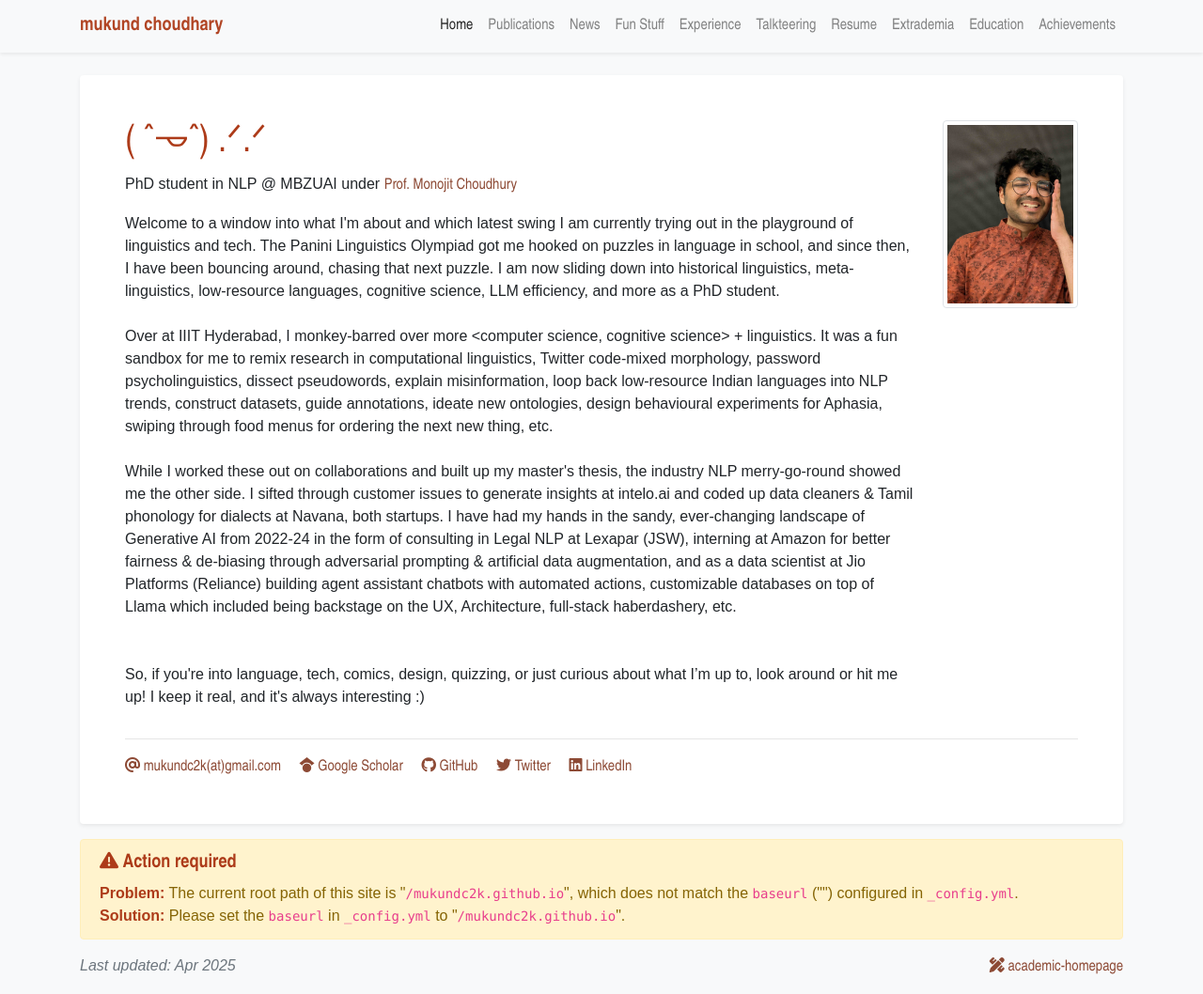
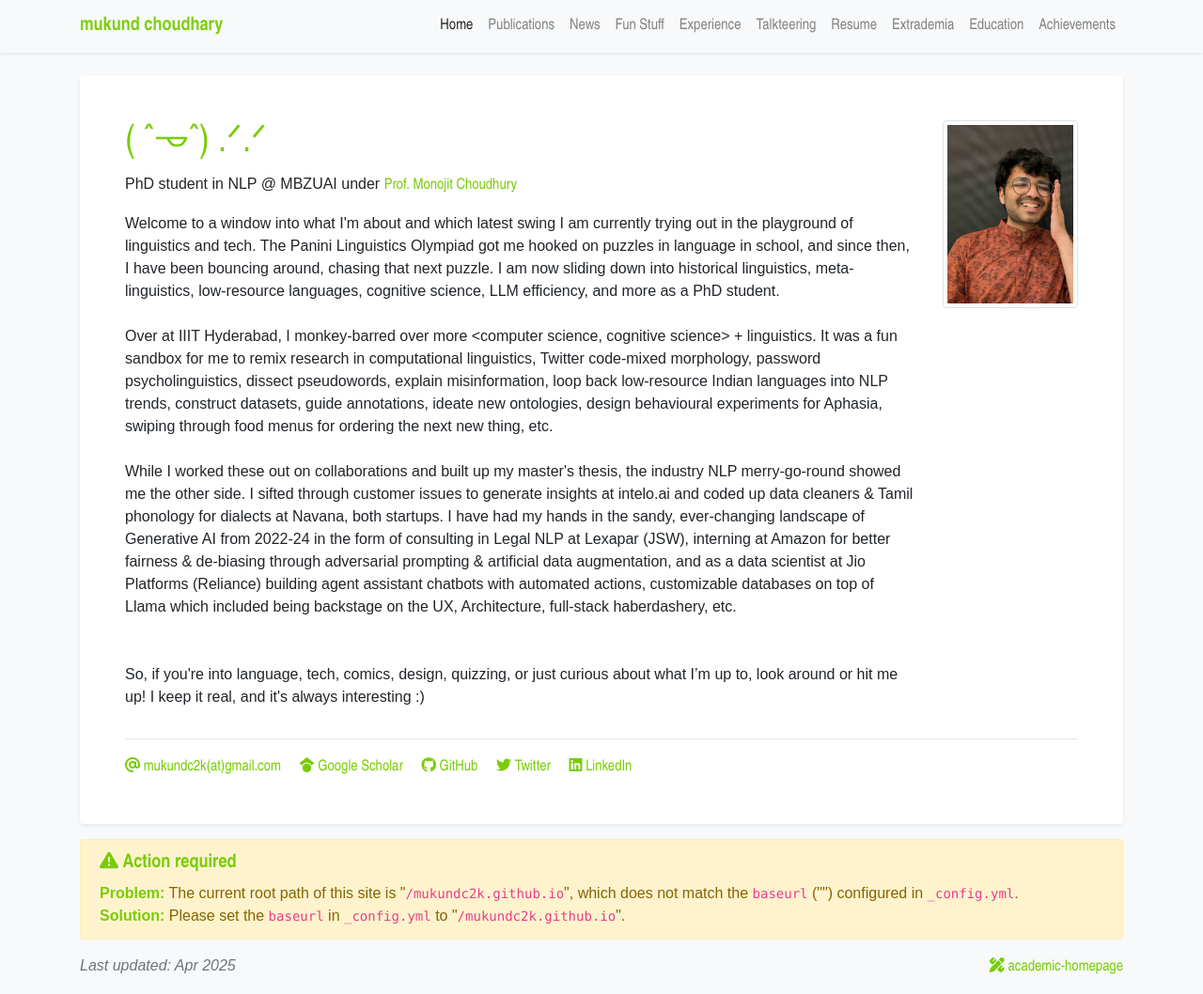
Before and after one commit to mukundc2k/mukundc2k.github.io, a Jekyll site: the page built from index.html, in a window 1280 px wide and 1058 px high. Shown: the whole window at 94% size. Built offline with Jekyll 4.4.1, drawn with Linux system fonts in a browser that asks for light colours; a style sheet for code colours, icons or effects is not loaded.

Commit message:
Update global.css

```diff
--- a/assets/css/global.css
+++ b/assets/css/global.css
@@ -10,7 +10,7 @@ h1, h2, h3, h4, h5, h6,
 .h1, .h2, .h3, .h4, .h5, .h6 {
     font-family: 'Arial Narrow', Arial, sans-serif;
     font-weight: 700;
-    color: #AD3B19;
+    color: #78CC04;
 }
 
 .text-profile-position {
@@ -25,12 +25,12 @@ h1, h2, h3, h4, h5, h6,
 .navbar {
     font-family: 'Arial Narrow', Arial, sans-serif;
     opacity: 0.95;
-    color: #AD3B19;
+    color: #78CC04;
 }
 
 a {
     font-family: 'Arial Narrow', Arial, sans-serif;
-    color: #8D4A35;
+    color: #78CC04;
 }
 
 .inline-badge {
@@ -66,7 +66,7 @@ img.lazy {
 }
 
 strong {
-    color: #AD3B19;
+    color: #78CC04;
 }
 
 /* .email-text {
```
